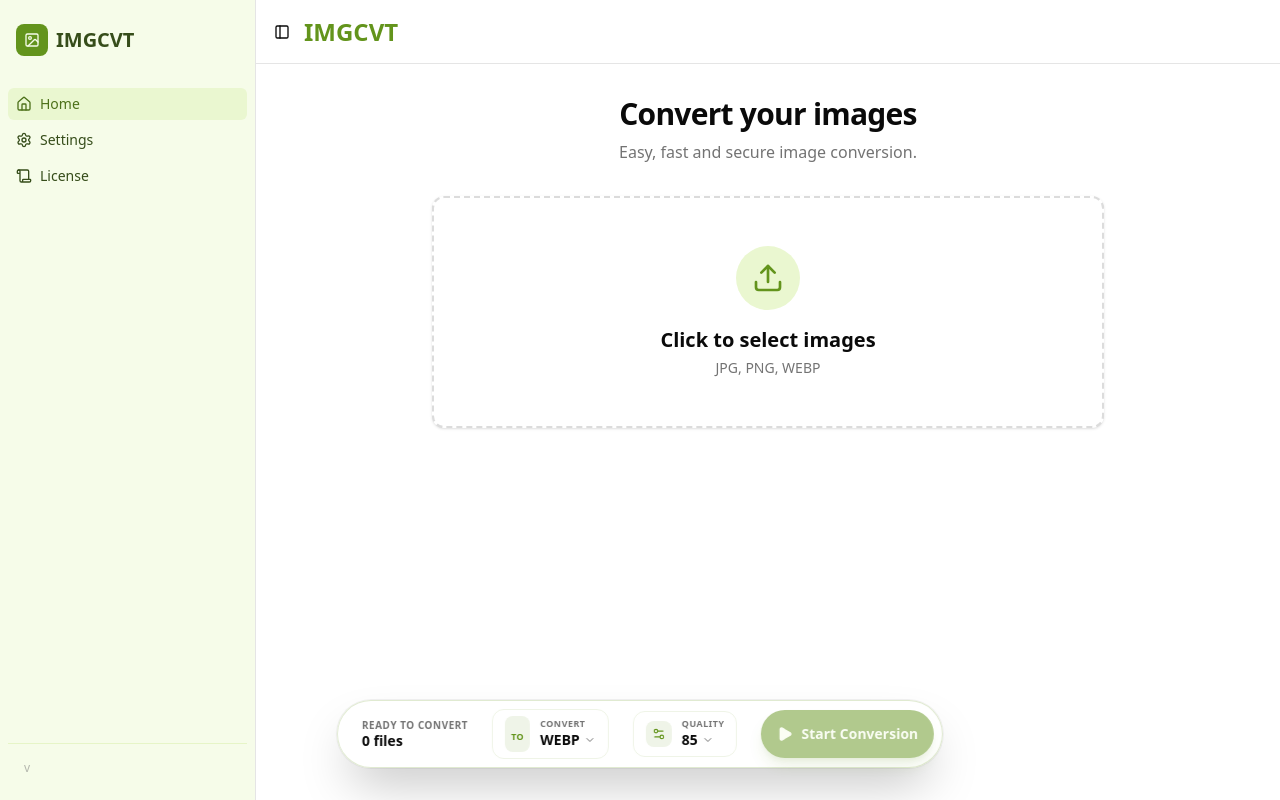
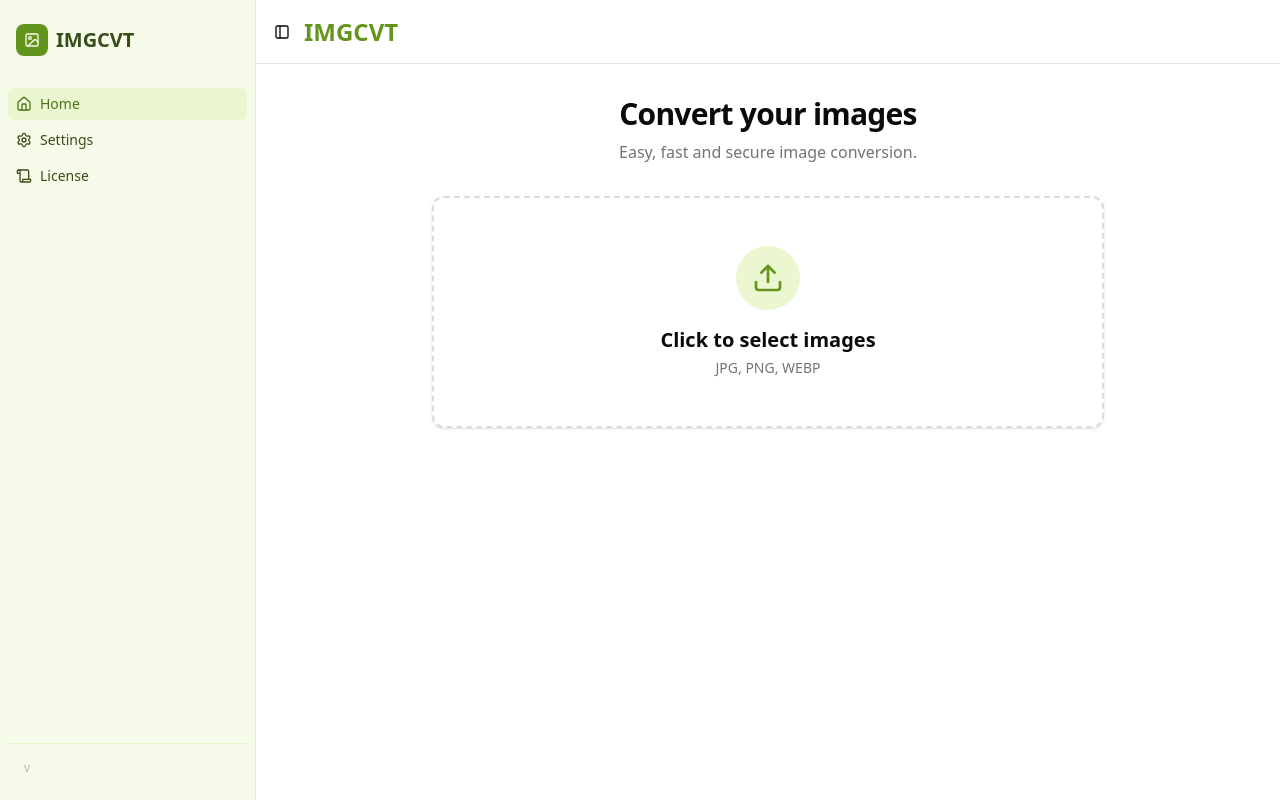
Before and after one commit to t1732/rimgcvt, a React (Vite) app: page / in a window 1280 px wide. Built offline with nearby package versions, Linux system fonts and the light colour scheme.

Commit message:
feat(homepage): Conditionally display conversion action bar

```diff
--- a/src/pages/HomePage.tsx
+++ b/src/pages/HomePage.tsx
@@ -169,6 +169,8 @@ export const HomePage = () => {
         )}
       </div>
 
+      {selectedFiles.length > 0 && (
+        <>
           {/* Spacer to prevent content from being hidden behind the floating bar */}
           {(hasConvertibleFiles || isComplete) && (
             <div className="h-32 w-full shrink-0" />
@@ -196,6 +198,8 @@ export const HomePage = () => {
               onOpenFolder: handleOpenFolder,
             }}
           />
+        </>
+      )}
     </div>
   );
 };
```
Lines whose indentation alone changed are shown as unchanged.
